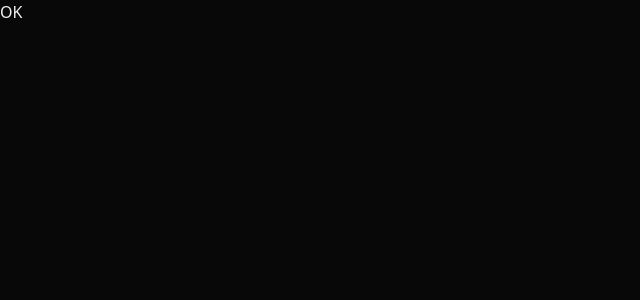
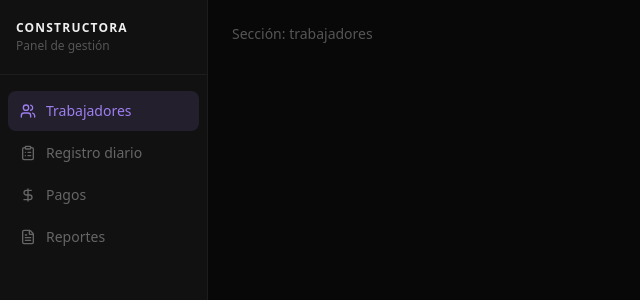
Before and after one commit to map420/sistema-gestion-bolt, a React (Vite) app in the folder Documents/MrLabs/construapp/: page / in a window 1280 px wide. Shown: the top 300 px of the page, without its empty margins (0-640 px from the left). Built offline with nearby package versions, Linux system fonts and the light colour scheme.

Commit message:
feat: shell — sidebar + navegación por secciones
Co-Authored-By: Claude Sonnet 4.6 <noreply@anthropic.com>

```diff
--- a/Documents/MrLabs/construapp/src/App.tsx
+++ b/Documents/MrLabs/construapp/src/App.tsx
@@ -1,4 +1,18 @@
 // src/App.tsx
+import { useState } from 'react'
+import Sidebar, { type Seccion } from './components/Sidebar'
+
 export default function App() {
-  return <div className="min-h-screen bg-[#080808] text-[#f0f0f0]">OK</div>
+  const [seccion, setSeccion] = useState<Seccion>('trabajadores')
+
+  return (
+    <div className="flex min-h-screen bg-[#080808] text-[#f0f0f0]">
+      <Sidebar activa={seccion} onChange={setSeccion} />
+      <main className="flex-1 overflow-y-auto">
+        <div className="p-6">
+          <p className="text-[#555] text-sm">Sección: {seccion}</p>
+        </div>
+      </main>
+    </div>
+  )
 }
--- /dev/null
+++ b/Documents/MrLabs/construapp/src/components/Sidebar.tsx
@@ -0,0 +1,46 @@
+// src/components/Sidebar.tsx
+import { Users, ClipboardList, DollarSign, FileText, type LucideIcon } from 'lucide-react'
+
+export type Seccion = 'trabajadores' | 'registro' | 'pagos' | 'reportes'
+
+interface Props {
+  activa: Seccion
+  onChange: (s: Seccion) => void
+}
+
+const ITEMS: { key: Seccion; label: string; Icon: LucideIcon }[] = [
+  { key: 'trabajadores', label: 'Trabajadores', Icon: Users },
+  { key: 'registro',     label: 'Registro diario', Icon: ClipboardList },
+  { key: 'pagos',        label: 'Pagos', Icon: DollarSign },
+  { key: 'reportes',     label: 'Reportes', Icon: FileText },
+]
+
+export default function Sidebar({ activa, onChange }: Props) {
+  return (
+    <aside className="w-52 shrink-0 bg-[#111] border-r border-white/5 flex flex-col h-screen sticky top-0">
+      <div className="px-4 py-5 border-b border-white/5">
+        <p className="text-xs font-bold tracking-widest text-[#f0f0f0]">CONSTRUCTORA</p>
+        <p className="text-xs text-[#555] mt-0.5">Panel de gestión</p>
+      </div>
+      <nav className="flex-1 p-2 flex flex-col gap-0.5 mt-2">
+        {ITEMS.map(({ key, label, Icon }) => {
+          const active = activa === key
+          return (
+            <button
+              key={key}
+              onClick={() => onChange(key)}
+              className={`w-full flex items-center gap-2.5 px-3 py-2.5 rounded-lg text-sm font-medium transition-colors text-left ${
+                active
+                  ? 'bg-[#9d7ff020] text-[#9d7ff0]'
+                  : 'text-[#666] hover:text-[#aaa] hover:bg-white/5'
+              }`}
+            >
+              <Icon size={16} className="shrink-0" />
+              {label}
+            </button>
+          )
+        })}
+      </nav>
+    </aside>
+  )
+}
```
